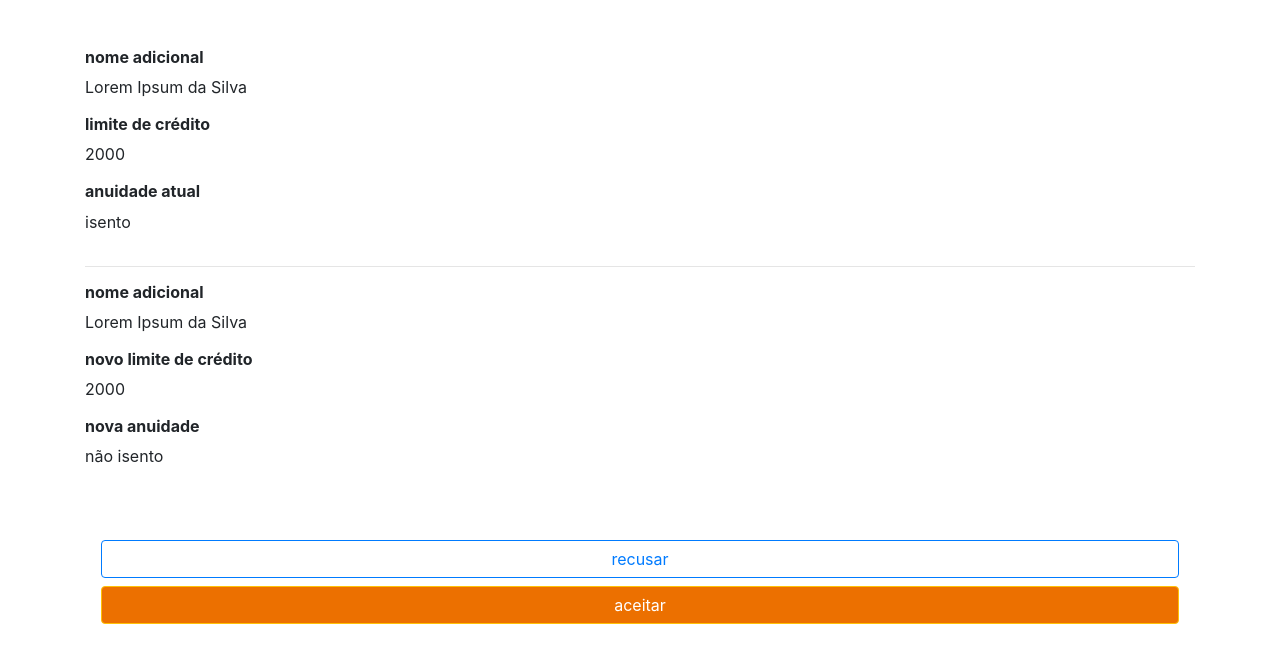
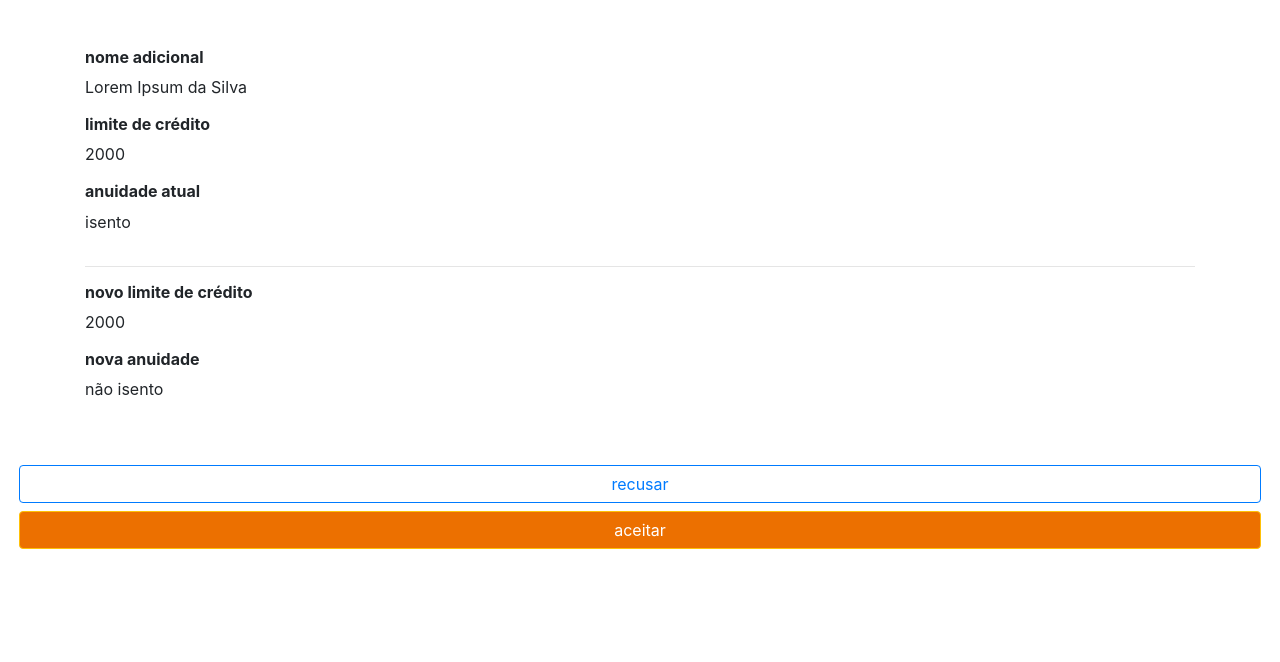
Before and after one commit to velrino/formalizacao-remota, an Angular app: page /home in a window 1280 px wide. Shown: the top 662 px of the page. Built offline with nearby package versions, Linux system fonts and the light colour scheme.

Commit message:
:art: improved layout

```diff
--- a/src/app/pages/home/home.component.html
+++ b/src/app/pages/home/home.component.html
@@ -23,15 +23,7 @@
             </p>
         </div>
     </div>
-    <hr class="divider">
-    <div class="row">
-        <div class="col">
-            <h6>nome adicional</h6>
-            <p>
-                {{data.nome}}
-            </p>
-        </div>
-    </div>
+    <hr>
     <div class="row">
         <div class="col">
             <h6>novo limite de crédito</h6>
@@ -48,10 +40,10 @@
             </p>
         </div>
     </div>
-    <div class="row mt-5 navbar navbar-fixed-bottom">
-        <div class="col text-center">
-            <button type="button" class="btn btn-outline-primary btn-block">recusar</button>
-            <button type="button" class="btn btn-warning btn-block">aceitar</button>
-        </div>
+</div>
+<div class="row mt-5 m-1">
+    <div class="col text-center">
+        <button type="button" class="btn btn-outline-primary btn-block">recusar</button>
+        <button type="button" class="btn btn-warning btn-block">aceitar</button>
     </div>
 </div>
```
